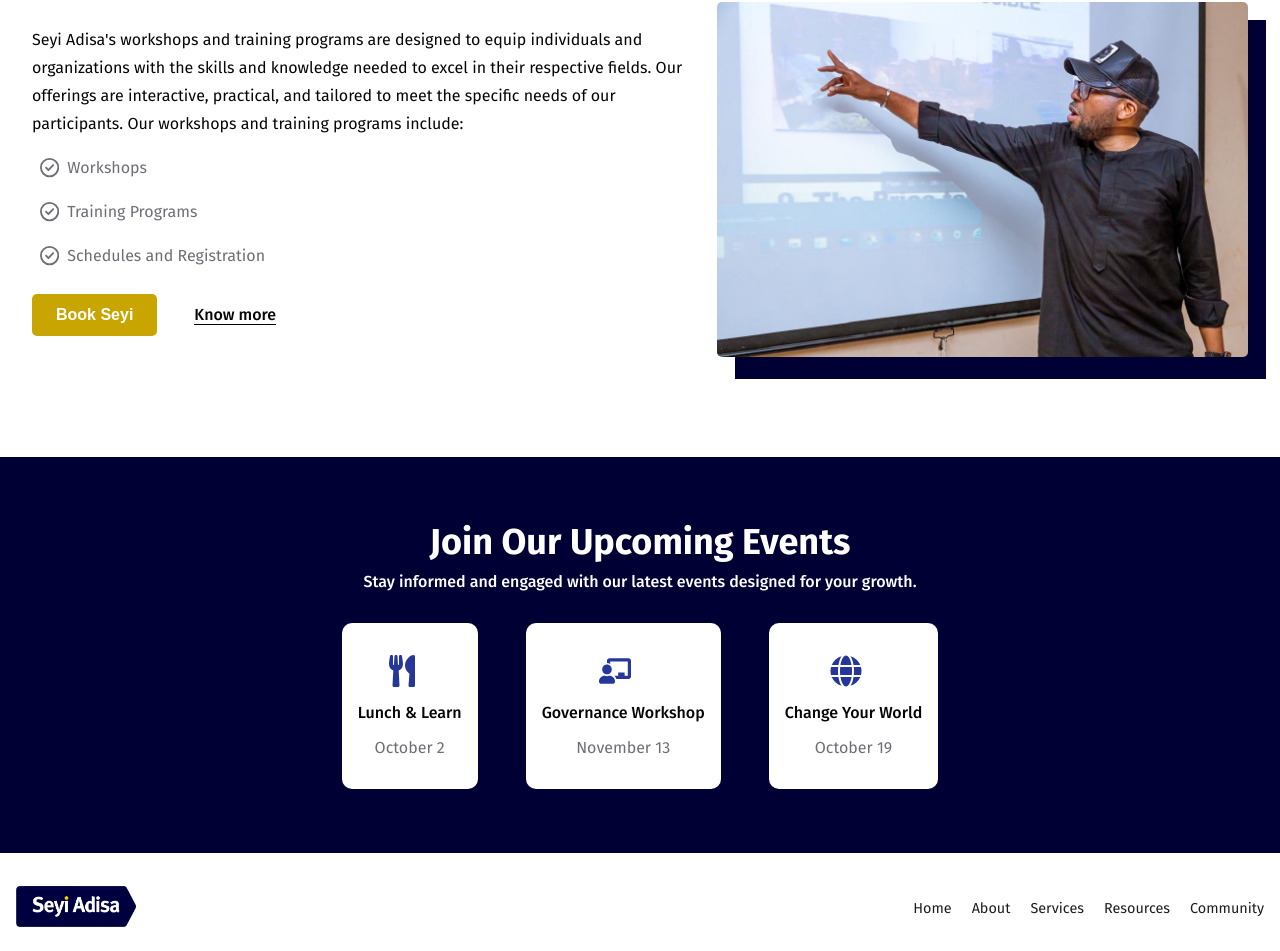
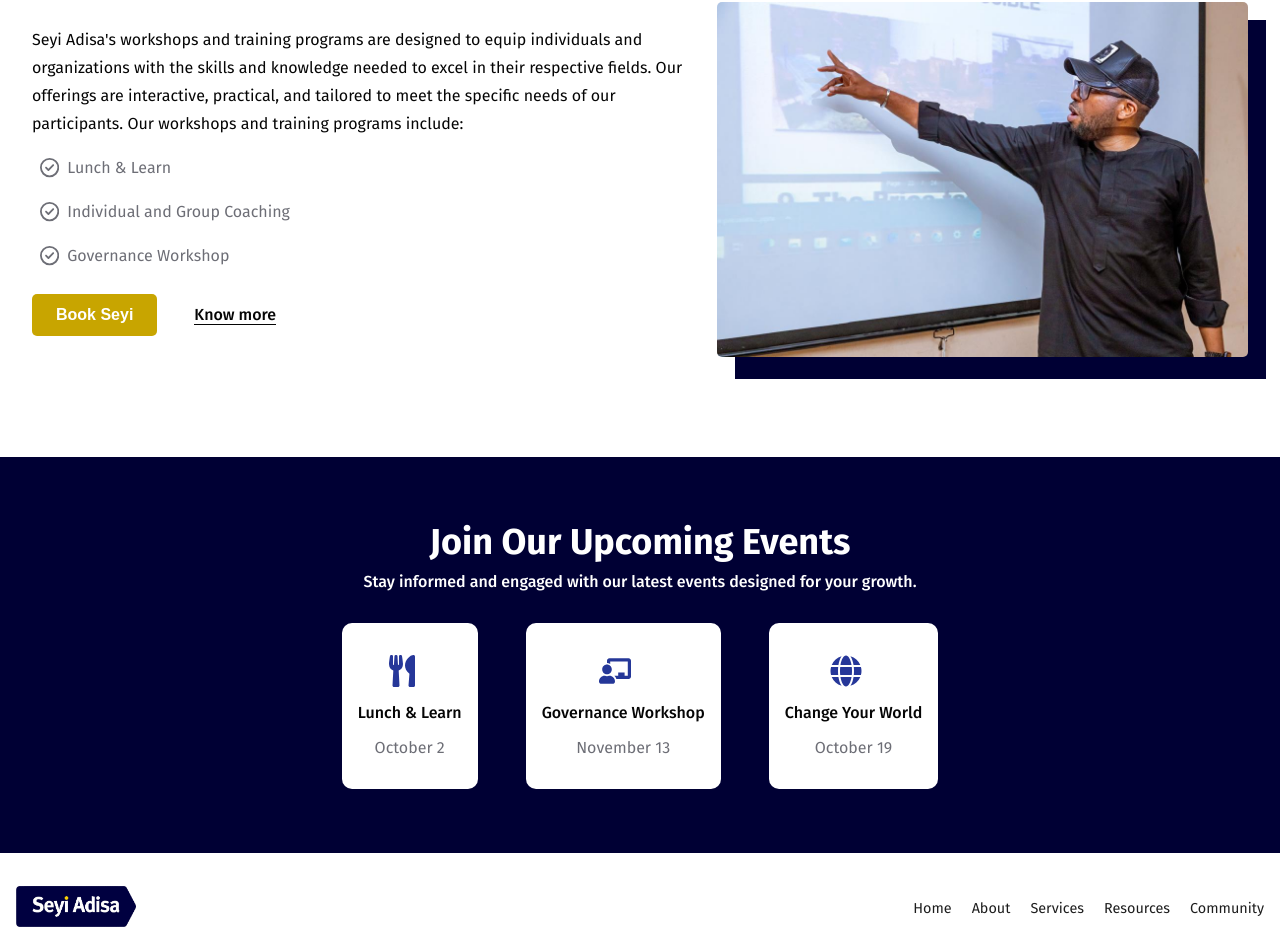
Before and after one commit to Lazy-Code-X01/Seyi-Adisa-LP, a React (Create React App) app: page /services in a window 1280 px wide. Shown: the part 1596-2547 px from the top of the page. Built offline with nearby package versions, Linux system fonts and the light colour scheme.

Commit message:
version 2.3

```diff
--- a/src/App.css
+++ b/src/App.css
@@ -38,3 +38,15 @@
 		line-height: 20px !important;
 	}
 }
+
+.media-appearance-title{
+	margin: 0px 0px 10px 2rem;
+	margin-right: 2rem;
+	color: #232536;
+}
+
+.media-appearance-des{
+  margin: 1rem 0;
+  line-height: 24px;
+  color: var(--body-color);
+}
--- a/src/components/About/Mission.jsx
+++ b/src/components/About/Mission.jsx
@@ -24,7 +24,7 @@ const Mission = () => {
 				</p>
 			</div>
 			<div className="vission_container">
-				<p className="small">Vision</p>
+				<p className="small" style={{visibility: "hidden"}}>Vision</p>
 				<div className="title">
 					Pioneering New Horizons in Governance and Leadership
 				</div>
--- a/src/components/Resources/MediaAppearances.jsx
+++ b/src/components/Resources/MediaAppearances.jsx
@@ -7,6 +7,7 @@ import { FaPlay } from "react-icons/fa";
 import { FaTimes } from "react-icons/fa";
 import "slick-carousel/slick/slick.css";
 import "slick-carousel/slick/slick-theme.css";
+import "./styles.css";
 
 const Root = styled(Box)(({ theme }) => ({
 	padding: "2rem",
@@ -174,7 +175,7 @@ const MediaAppearances = () => {
 
 	return (
 		<>
-			<h1 className="title media-appearance-title" style={{ color: "#232536" }}>
+			<h1 className="media-appearance-title">
 				Media Appearances
 			</h1>
 			<p className="des media-appearance-des" style={{marginLeft: '2rem'}}>
--- a/src/components/Resources/styles.css
+++ b/src/components/Resources/styles.css
@@ -48,28 +48,7 @@
 
 
 
-.media-appearance-title{
-	margin: 0px 0px 10px 2rem;
-}
-
-.media-appearance-des{
-  margin: 1rem 0;
-  line-height: 24px;
-  color: var(--body-color);
-}
-
-@media screen and (max-width: 450px) {
-	.media-appearance-title{
-		font-size: 25px !important;
-		margin-left: 1rem;
-	}
-
-	.media-appearance-des{
-		margin-left: 1rem !important;
-		font-size: 0.875rem !important;
-		line-height: 20px !important;
-	}
 
 
-}
+
 /* blog post styling */
--- a/src/components/Services/WorkshopTraining.jsx
+++ b/src/components/Services/WorkshopTraining.jsx
@@ -23,7 +23,7 @@ const WorkshopTraining = () => {
 					<ul className="services-list">
 						<li>
 							<FaRegCircleCheck className="icon" />
-							<p> Workshops</p>
+							<p> Lunch & Learn</p>
 
 							{/*  We offer a variety of workshops covering topics such as leadership development, strategic planning, governance best practices, and youth empowerment. Each workshop is designed to provide hands-on learning experiences that foster practical skills and knowledge. */}
 						</li>
@@ -34,12 +34,12 @@ const WorkshopTraining = () => {
 						{/* </li> */}
 						<li>
 							<FaRegCircleCheck className="icon" />
-							<p> Training Programs </p>
+							<p> Individual and Group Coaching </p>
 							{/* We conduct comprehensive training programs for organizations and individuals, focusing on areas such as leadership, governance, and personal development. Our training programs are designed to build competencies and drive measurable results. */}
 						</li>
 						<li>
 							<FaRegCircleCheck className="icon" />
-							<p> Schedules and Registration </p>
+							<p> Governance Workshop </p>
 							{/* Detailed information on upcoming workshops, webinars, and training programs is available on our website. Participants can view schedules, learn about program content, and register online. For any inquiries, please contact us directly. */}
 						</li>
 					</ul>
--- a/src/utils/mediaQuery.css
+++ b/src/utils/mediaQuery.css
@@ -654,3 +654,19 @@
 		text-align: start !important;
 	}
 }
+
+
+/* media appearances media quert */
+
+@media screen and (max-width: 450px) {
+	.media-appearance-title{
+		font-size: 25px !important;
+		margin-left: 1rem;
+	}
+
+	.media-appearance-des{
+		margin-left: 1rem !important;
+		font-size: 0.875rem !important;
+		line-height: 20px !important;
+	}
+}
```
